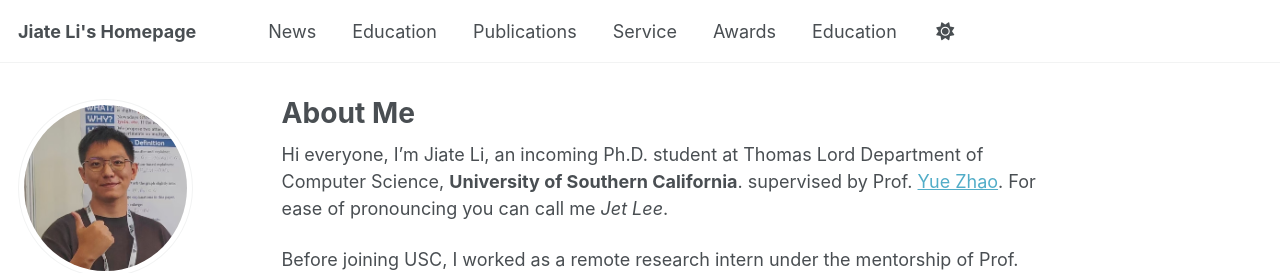
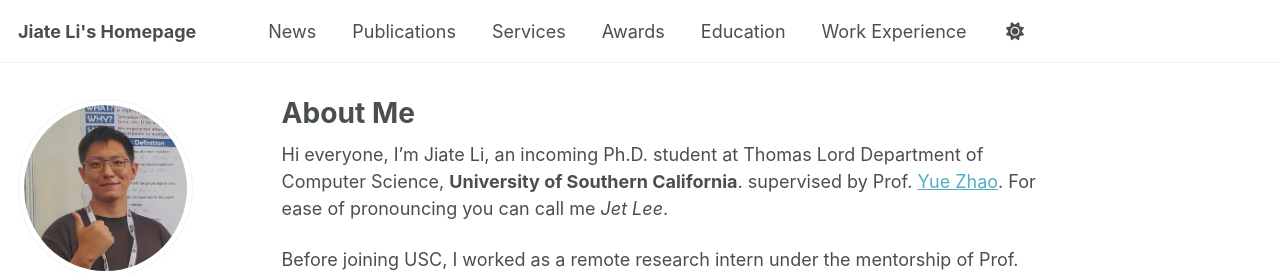
Before and after one commit to JetRichardLee/JetRichardLee.github.io, a Jekyll site: the page built from _pages/about.md, in a window 1280 px wide. Shown: the top 273 px of the page. Built offline with Jekyll 4.4.1, drawn with Linux system fonts in a browser that asks for light colours; some web fonts are replaced; a script that is not in the unit is left out.

Commit message:
Update navigation.yml

```diff
--- a/_data/navigation.yml
+++ b/_data/navigation.yml
@@ -12,21 +12,20 @@ main:
   - title: "News"
     url: "/#news"
 
-  - title: "Education"
-    url: "/#education"
-
   - title: "Publications"
     url: "/#publications"
 
-
-  - title: "Service"
-    url: "/#service"
+  - title: "Services"
+    url: "/#services"
 
   - title: "Awards"
     url: "/#awards"
 
   - title: "Education"
     url: "/#education"
+
+  - title: "Work Experience"
+    url: "/#work-experience"
     #/publications/
 
 #  - title: "Talks"
```
